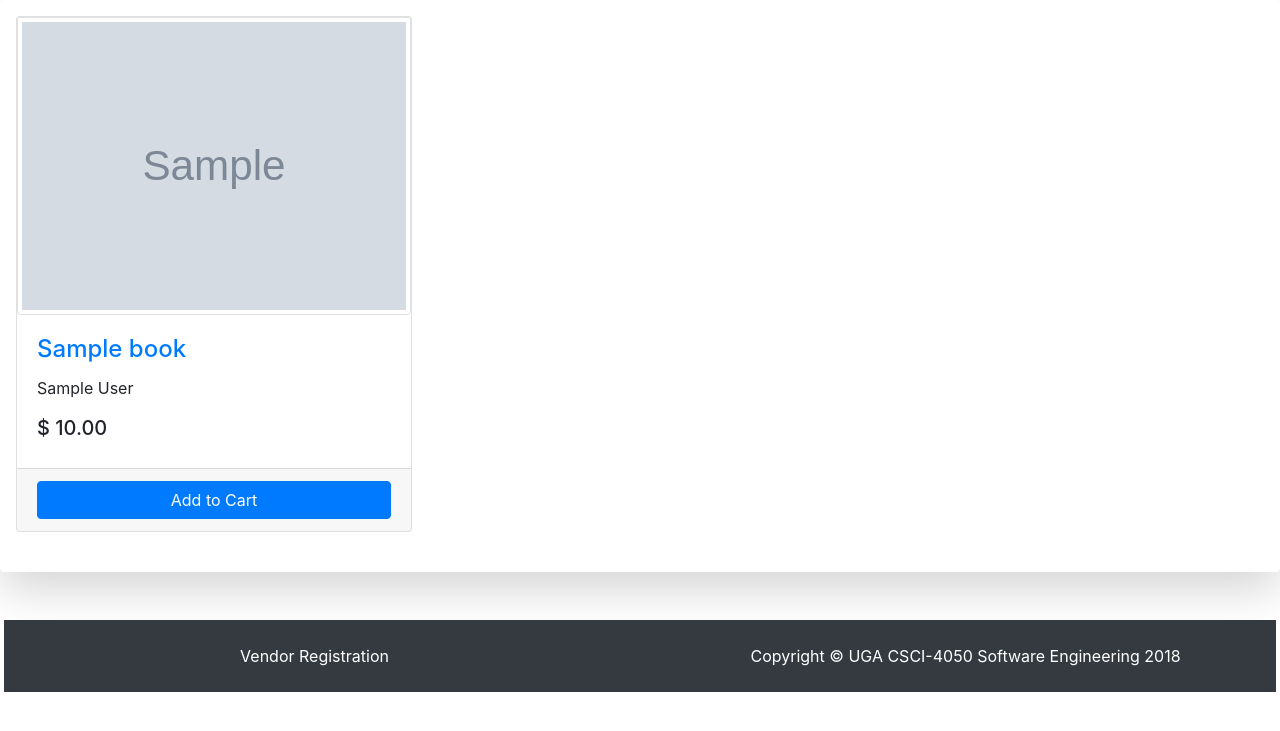
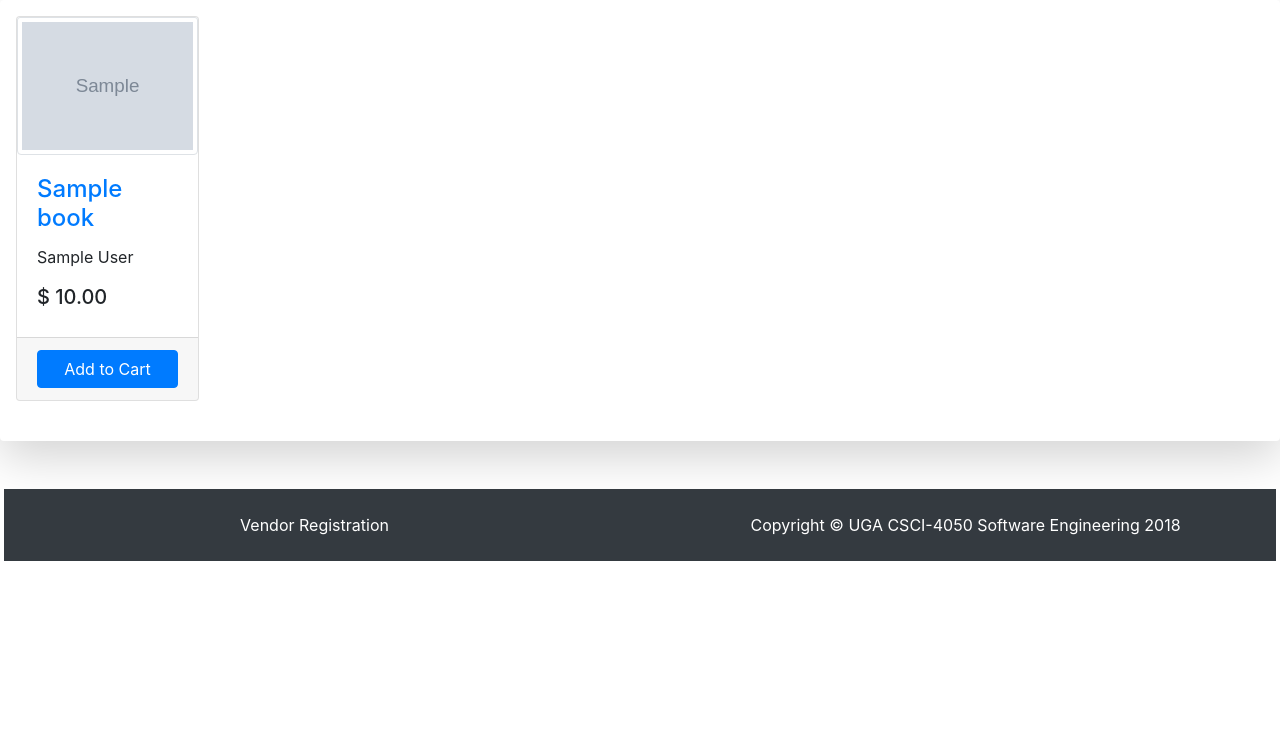
Before and after one commit to BashfulBandit/booerds, a Django app: page /book/ in a window 1280 px wide. Shown: the part 56-787 px from the top of the page. Run offline with Django 3.2, Linux system fonts and the light colour scheme; tables that the repository leaves empty hold one stand-in row (values such as "Sample post"); grey boxes marked "Sample" are stand-in pictures; some libraries are stand-ins or nearby versions.

Commit message:
Make list cards smaller.

```diff
--- a/book/templates/book/list.html
+++ b/book/templates/book/list.html
@@ -7,7 +7,7 @@
 	<div class="col">
 		<div class="row">
 			{% for book in books %}
-				<div class="col-lg-4 col-md-6 mb-4">
+				<div class="col-lg-2 col-md-6 mb-4">
 					<div class="card h-100">
 						{% if not book.image %}
 							<a href="{{ book.get_absolute_url }}"><img class="card-img-top img-thumbnail" src="https://placehold.it/900x400" alt="Placeholder"></a>
```
